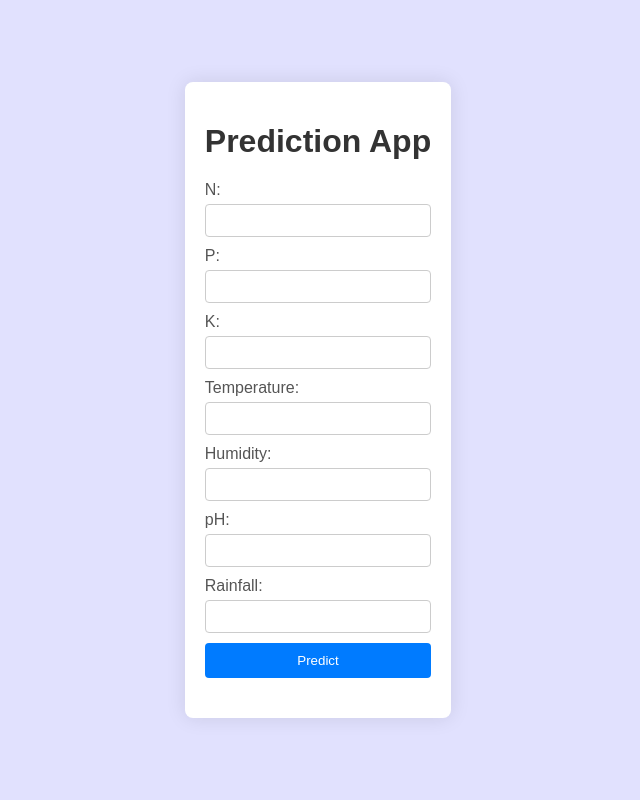
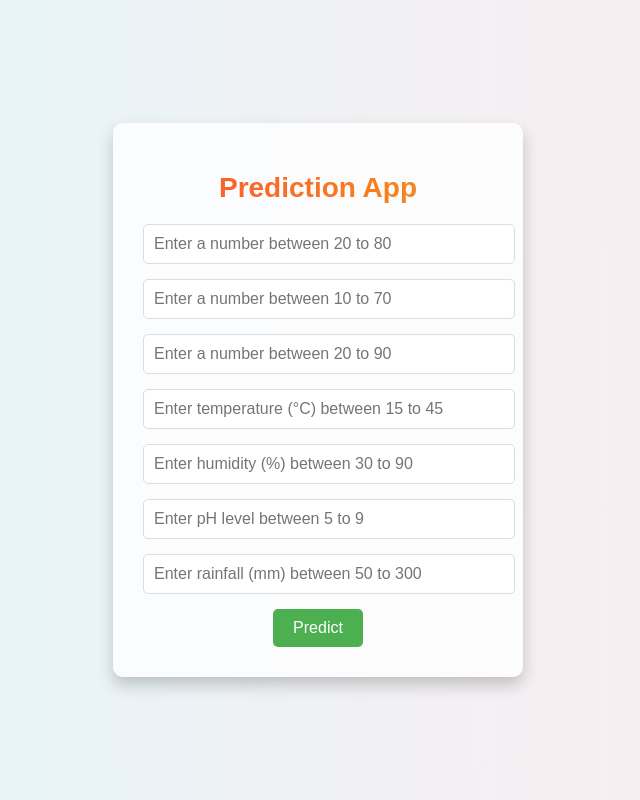
Before and after one commit to Harshit-Kandoi/crops, a FastAPI app: page / in a window 1280 px wide. Shown: the whole page, without its empty margins (322-962 px from the left). Run offline with FastAPI, Linux system fonts and the light colour scheme; parts of the project's set-up code (start-up, migrations or seed data) failed here and were passed over.

Commit message:
Update index.html

```diff
--- a/templates/index.html
+++ b/templates/index.html
@@ -7,95 +7,94 @@
     <style>
         body {
             font-family: Arial, sans-serif;
+            background: linear-gradient(to right, #f3e7e9, #e3eeff);
+            color: #333;
+            display: flex;
+            justify-content: center;
+            align-items: center;
+            height: 100vh;
             margin: 0;
-            padding: 0;
-            display: flex;
-            flex-direction: column;
-            align-items: center;
-            justify-content: center;
-            height: 100vh;
-            background-color: #f0f0f0;
-            animation: backgroundAnimation 10s infinite alternate;
+            transition: background 10s ease-in-out infinite;
+            animation: smoothBackgroundChange 30s linear infinite alternate;
         }
 
-        @keyframes backgroundAnimation {
-            0% { background-color: #f0f0f0; }
-            100% { background-color: #e0e0ff; }
+        @keyframes smoothBackgroundChange {
+            0% { background: linear-gradient(to right, #f3e7e9, #e3eeff); }
+            25% { background: linear-gradient(to right, #e0f7fa, #ffebee); }
+            50% { background: linear-gradient(to right, #fce4ec, #f3e5f5); }
+            75% { background: linear-gradient(to right, #e8f5e9, #f3e7e9); }
+            100% { background: linear-gradient(to right, #e3f2fd, #f1f8e9); }
         }
 
         .container {
-            background: white;
-            padding: 20px;
-            border-radius: 8px;
-            box-shadow: 0 0 20px rgba(0, 0, 0, 0.1);
-            transition: transform 0.3s ease;
-        }
-
-        .container:hover {
-            transform: scale(1.02);
+            background: rgba(255, 255, 255, 0.8);
+            padding: 30px;
+            border-radius: 10px;
+            box-shadow: 0 8px 16px rgba(0, 0, 0, 0.2);
+            text-align: center;
+            width: 350px;
         }
 
         h1 {
-            text-align: center;
-            color: #333;
+            margin-bottom: 20px;
+            font-size: 28px;
+            background: linear-gradient(45deg, #ff512f, #f09819);
+            color: transparent;
+            background-clip: text;
+            -webkit-background-clip: text;
+            font-weight: bold;
         }
 
         .input-field {
-            margin-bottom: 10px;
-        }
-
-        .input-field label {
-            display: block;
-            margin-bottom: 5px;
-            color: #555;
+            margin: 15px 0;
         }
 
         .input-field input {
             width: 100%;
-            padding: 8px;
-            box-sizing: border-box;
-            border: 1px solid #ccc;
-            border-radius: 4px;
-            transition: border-color 0.3s ease;
+            padding: 10px;
+            border: 1px solid #ddd;
+            border-radius: 5px;
+            background: rgba(255, 255, 255, 0.9);
+            outline: none;
+            font-size: 16px;
+            color: #333;
+            transition: background 0.3s, border-color 0.3s;
         }
 
         .input-field input:focus {
-            border-color: #007BFF;
+            background: white;
+            border-color: #4CAF50;
+            box-shadow: 0 0 5px rgba(81, 203, 238, 1);
         }
 
         .btn {
-            background-color: #007BFF;
+            padding: 10px 20px;
+            background-color: #4CAF50;
             color: white;
-            padding: 10px 15px;
             border: none;
-            border-radius: 4px;
+            border-radius: 5px;
             cursor: pointer;
-            transition: background-color 0.3s ease, transform 0.3s ease;
-            width: 100%;
+            font-size: 16px;
+            transition: background-color 0.3s;
         }
 
         .btn:hover {
-            background-color: #0056b3;
-            transform: scale(1.05);
+            background-color: #45a049;
         }
 
-        .btn:active {
-            transform: scale(0.98);
+        .result-card {
+            margin-top: 20px;
+            padding: 15px;
+            background: rgba(255, 255, 255, 0.85);
+            border-radius: 8px;
+            box-shadow: 0 4px 8px rgba(0, 0, 0, 0.2);
+            max-width: 100%;
+            word-wrap: break-word;
         }
 
-        .result {
-            margin-top: 20px;
+        .result-text {
             font-size: 18px;
-            text-align: center;
             color: #333;
-            animation: fadeIn 1s ease-in-out;
-        }
-
-
-
-        @keyframes fadeIn {
-            from { opacity: 0; }
-            to { opacity: 1; }
         }
     </style>
 </head>
@@ -103,36 +102,30 @@
     <div class="container">
         <h1>Prediction App</h1>
         <div class="input-field">
-            <label for="N">N:</label>
-            <input type="number" id="N">
+            <input type="number" id="N" placeholder="Enter a number between 20 to 80">
         </div>
         <div class="input-field">
-            <label for="P">P:</label>
-            <input type="number" id="P">
+            <input type="number" id="P" placeholder="Enter a number between 10 to 70">
         </div>
         <div class="input-field">
-            <label for="K">K:</label>
-            <input type="number" id="K">
+            <input type="number" id="K" placeholder="Enter a number between 20 to 90">
         </div>
         <div class="input-field">
-            <label for="temperature">Temperature:</label>
-            <input type="number" step="0.01" id="temperature">
+            <input type="number" id="temperature" placeholder="Enter temperature (°C) between 15 to 45">
         </div>
         <div class="input-field">
-            <label for="humidity">Humidity:</label>
-            <input type="number" step="0.01" id="humidity">
+            <input type="number" id="humidity" placeholder="Enter humidity (%) between 30 to 90">
         </div>
         <div class="input-field">
-            <label for="ph">pH:</label>
-            <input type="number" step="0.01" id="ph">
+            <input type="number" id="ph" placeholder="Enter pH level between 5 to 9">
         </div>
         <div class="input-field">
-            <label for="rainfall">Rainfall:</label>
-            <input type="number" step="0.01" id="rainfall">
+            <input type="number" id="rainfall" placeholder="Enter rainfall (mm) between 50 to 300">
         </div>
         <button class="btn" onclick="predict()">Predict</button>
-        <div class="result" id="result"></div>
-        <!-- <div class="details" id="details"></div> -->
+        <div class="result-card" id="result-card" style="display: none;">
+            <div class="result-text" id="result"></div>
+        </div>
     </div>
     <script>
         function predict() {
@@ -155,11 +148,18 @@
             })
             .then(response => response.json())
             .then(data => {
-                document.getElementById('result').innerText = 'Cluster: ' + data.cluster;
-                // document.getElementById('details').innerText = 'Details: ' + JSON.stringify(data.details, null, 2);
+                if (data.cluster !== undefined) {
+                    document.getElementById('result').innerText = 'Suitable Crops: ' + data.cluster;
+                    document.getElementById('result-card').style.display = 'block';
+                } else {
+                    document.getElementById('result').innerText = 'Error: No suitable crops found';
+                    document.getElementById('result-card').style.display = 'block';
+                }
             })
             .catch(error => {
-                document.getElementById('result').innerText = 'Error: ' + error;
+                console.error('Error:', error);
+                document.getElementById('result').innerText = 'Error: ' + error.message;
+                document.getElementById('result-card').style.display = 'block';
             });
         }
     </script>
```
